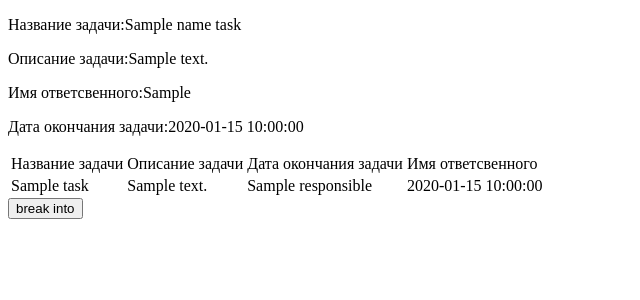
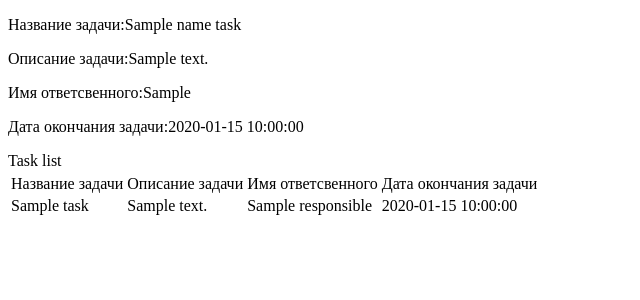
Before and after one commit to puchenicheva/flask, a Flask app: template templates/task_completed.html in a window 1280 px wide. Shown: the top 300 px of the page, without its empty margins (0-640 px from the left). Run offline with Flask 2, Linux system fonts and the light colour scheme; the template is opened without the code that fills it: most values are stand-ins (such as "Sample title", 1, 10 or a date in 2020).

Commit message:
change:base.py, main.py, models.py, task_completed.html

```diff
--- a/base.py
+++ b/base.py
@@ -1,6 +1,7 @@
 from sqlalchemy import create_engine
 from sqlalchemy.ext.declarative import declarative_base
 from sqlalchemy.orm import sessionmaker
+
 
 engine = create_engine('postgresql://postgres:example@postgres/postgres')
 Session = sessionmaker(bind=engine)
--- a/main.py
+++ b/main.py
@@ -1,6 +1,6 @@
 from flask import Flask, render_template, request
+from base import Session, engine, Base
 from models import Task
-from base import Session, engine, Base
 
 app = Flask(__name__)
 
@@ -25,7 +25,7 @@ session = Session()
 Base.metadata.create_all(engine)
 
 
-@app.route('/task_completed/', methods=['POST'])
+@app.route('/task_completed/', methods=['POST', 'GET'])
 def task_post():
     name_task = request.form['name_task']
     task_description = request.form['task_description']
@@ -33,18 +33,13 @@ def task_post():
     task_end_date = request.form['task_end_date']
     note = Task(name=name_task, description=task_description, responsible=responsible_for_the_task, date=task_end_date)
     Task.db_addition(note)
+    get_task = Task.db_get()
     return render_template('task_completed.html',
                            name_task=name_task,
                            task_description=task_description,
                            responsible_for_the_task=responsible_for_the_task,
-                           task_end_date=task_end_date)
-
-
-@app.route('/task_completed/', methods=['GET', 'POST'])
-def task_get():
-    get_task = Task.db.get()
-    return render_template('task_completed.html',
-                           get_task=get_task)
+                           task_end_date=task_end_date,
+                           tasks=get_task)
 
 
 if __name__ == "__main__":
--- a/templates/task_completed.html
+++ b/templates/task_completed.html
@@ -12,12 +12,15 @@
 
 
         <table>
+            <tr>Task list</tr>
+
             <tr>
                 <td>Название задачи</td>
                 <td>Описание задачи</td>
+                <td>Имя ответсвенного</td>
                 <td>Дата окончания задачи</td>
-                <td>Имя ответсвенного</td>
             </tr>
+
             {% for task in tasks%}
             <tr>
                 <td>{{task.name}}</td>
@@ -26,9 +29,7 @@
                 <td>{{task.date}}</td>
             </tr>
             {% endfor %}
+
         </table>
-        <form action="task.html">
-            <button>break into</button>
-        </form>
 </body>
 </html>
```
Also changed, not shown: models.py (+11 -4 lines).
